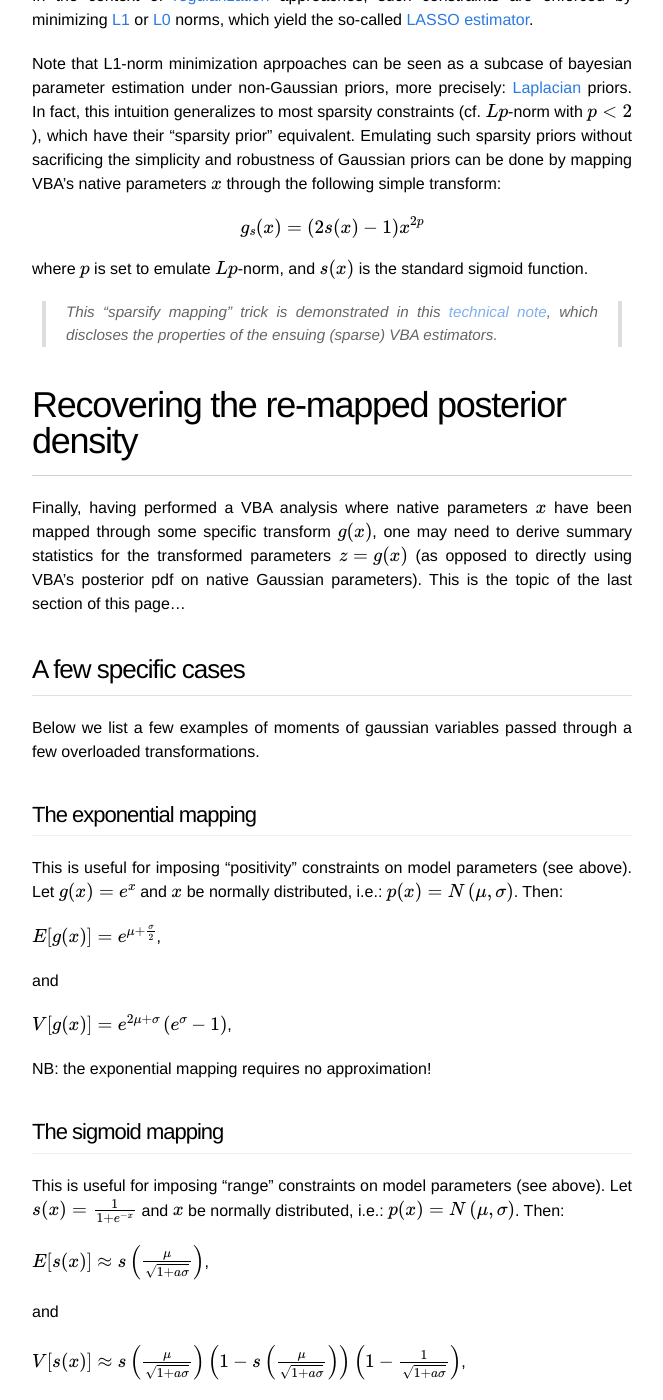
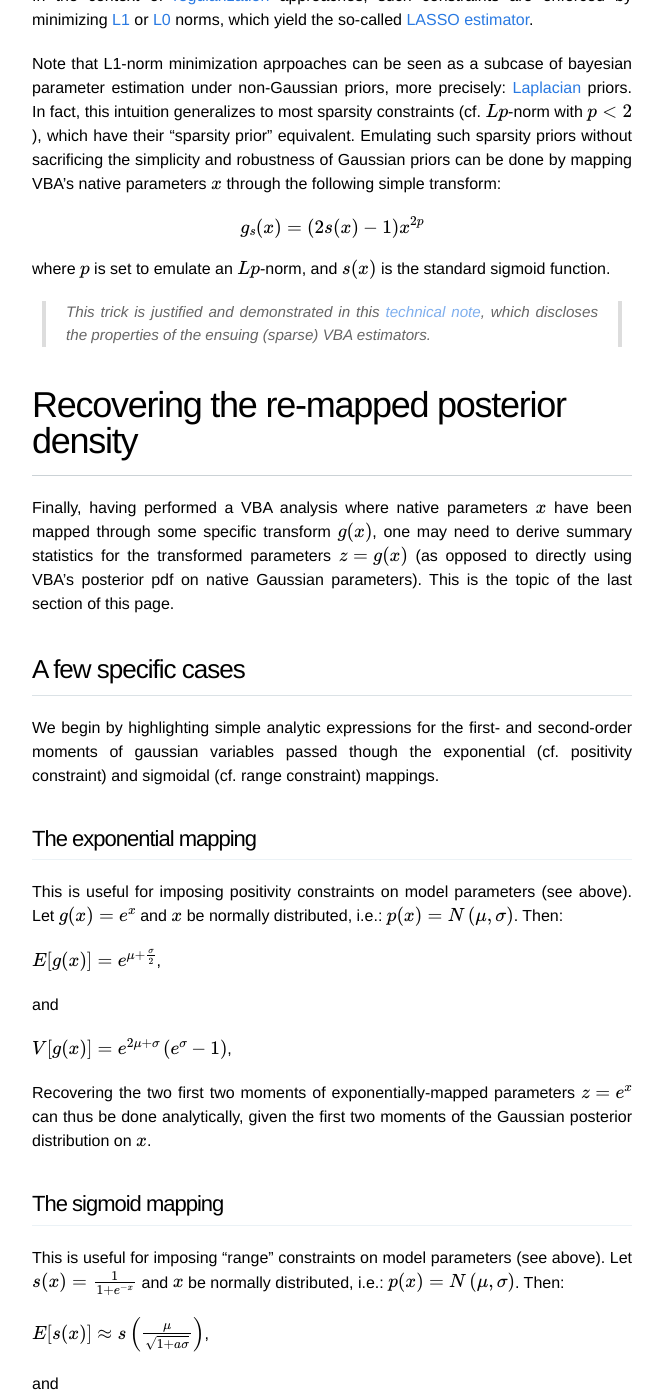
Before and after one commit to MBB-team/VBA-toolbox, a Jekyll site: the page built from _wiki/param-transform.md, in a window 1280 px wide and 1400 px high, scrolled down 2738 px. Shown: the whole window, without its empty margins (308-971 px from the left). Built offline with Jekyll 4.4.1, drawn with Linux system fonts in a browser that asks for light colours; nearby versions of some CDN libraries; formulas are drawn with MathJax 3; some of the changed text lies outside the part shown.

Commit message:
Update param-transform.md

```diff
--- a/_wiki/param-transform.md
+++ b/_wiki/param-transform.md
@@ -41,7 +41,7 @@ Note that the transformation $$h(x)$$ is the composition of two mappings:
 - the [inverse transform sampling](https://en.wikipedia.org/wiki/Inverse_transform_sampling) which produces a uniform distribution over [0,1] from any (here: gaussian) density,
 - and the [probability integral transform](https://en.wikipedia.org/wiki/Probability_integral_transform), which produces any distribution (here: $$p_z(z)$$) from the uniform distribution over [0,1].
 
-It turns ou that VBA's posterior inference does not depend on the way the native Gaussian prior is specified, as long as the tansformation $$h$$ uses the ensuing normal cumulative distribution function...
+It turns ou that VBA's posterior inference does not depend on the way the native Gaussian prior is specified, as long as the tansformation $$h(x)$$ uses the ensuing normal cumulative distribution function...
 
 > NB: this section was inspired from a comment made by **Emma** on VBA's forum: thank you!
 
@@ -54,22 +54,22 @@ Note that L1-norm minimization aprpoaches can be seen as a subcase of bayesian p
 
 $$g_s(x)= \left(2 s(x) -1\right)x^{2p}$$
 
-where $$p$$ is set to emulate $$Lp$$-norm, and $$s(x)$$ is the standard sigmoid function.
+where $$p$$ is set to emulate an $$Lp$$-norm, and $$s(x)$$ is the standard sigmoid function.
 
-> This "sparsify mapping" trick is demonstrated in this [technical note](https://arxiv.org/abs/1703.07168), which discloses the properties of the ensuing (sparse) VBA estimators.
+> This trick is justified and demonstrated in this [technical note](https://arxiv.org/abs/1703.07168), which discloses the properties of the ensuing (sparse) VBA estimators.
 
 
 # Recovering the re-mapped posterior density
 
-Finally, having performed a VBA analysis where native parameters $$x$$ have been mapped through some specific transform $$g(x)$$, one may need to derive summary statistics for the transformed parameters $$z=g(x)$$ (as opposed to directly using VBA's posterior pdf on native Gaussian parameters). This is the topic of the last section of this page...
+Finally, having performed a VBA analysis where native parameters $$x$$ have been mapped through some specific transform $$g(x)$$, one may need to derive summary statistics for the transformed parameters $$z=g(x)$$ (as opposed to directly using VBA's posterior pdf on native Gaussian parameters). This is the topic of the last section of this page.
 
 ## A few specific cases
 
-Below we list a few examples of moments of gaussian variables passed through a few overloaded transformations.
+We begin by highlighting simple analytic expressions for the first- and second-order moments of gaussian variables passed though the exponential (cf. positivity constraint) and sigmoidal (cf. range constraint) mappings.
 
 ### The exponential mapping
 
-This is useful for imposing "positivity" constraints on model parameters (see above). Let $$g(x)=e^x$$ and $$x$$ be normally distributed, i.e.: $$p(x) = N\left(\mu,\sigma\right)$$. Then:
+This is useful for imposing positivity constraints on model parameters (see above). Let $$g(x)=e^x$$ and $$x$$ be normally distributed, i.e.: $$p(x) = N\left(\mu,\sigma\right)$$. Then:
 
 $$E[g(x)] = e^{\mu + \frac{\sigma}{2}}$$,
 
@@ -77,7 +77,7 @@ and
 
 $$V[g(x)] = e^{2\mu + \sigma} \left(e^{\sigma}-1\right)$$,
 
-NB: the exponential mapping requires no approximation!
+Recovering the two first two moments of exponentially-mapped parameters $$z=e^x$$ can thus be done analytically, given the first two moments of the Gaussian posterior distribution on $$x$$.
 
 ### The sigmoid mapping
 
```
Also changed, not shown: other parts of _wiki/param-transform.md (+1 -1 lines).
